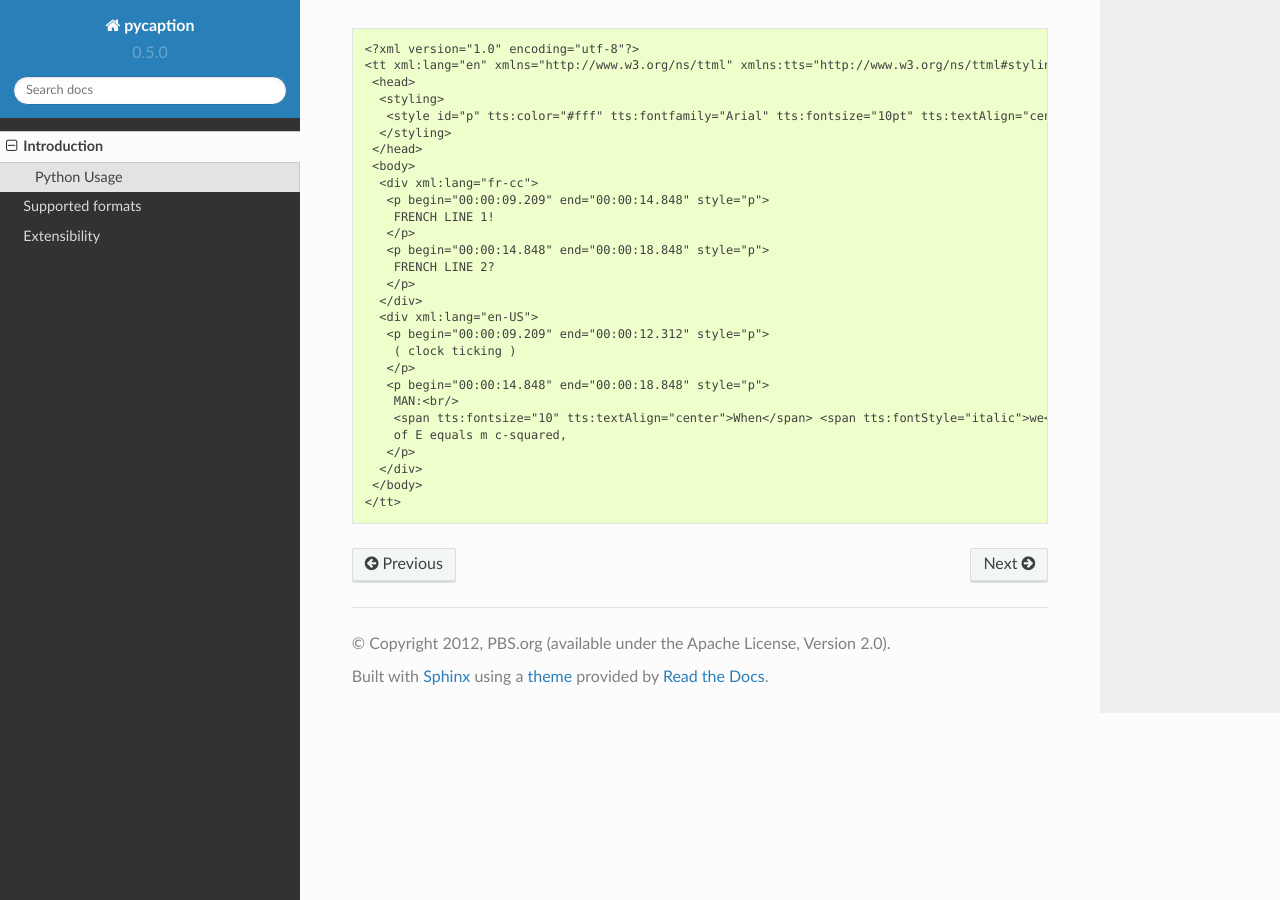
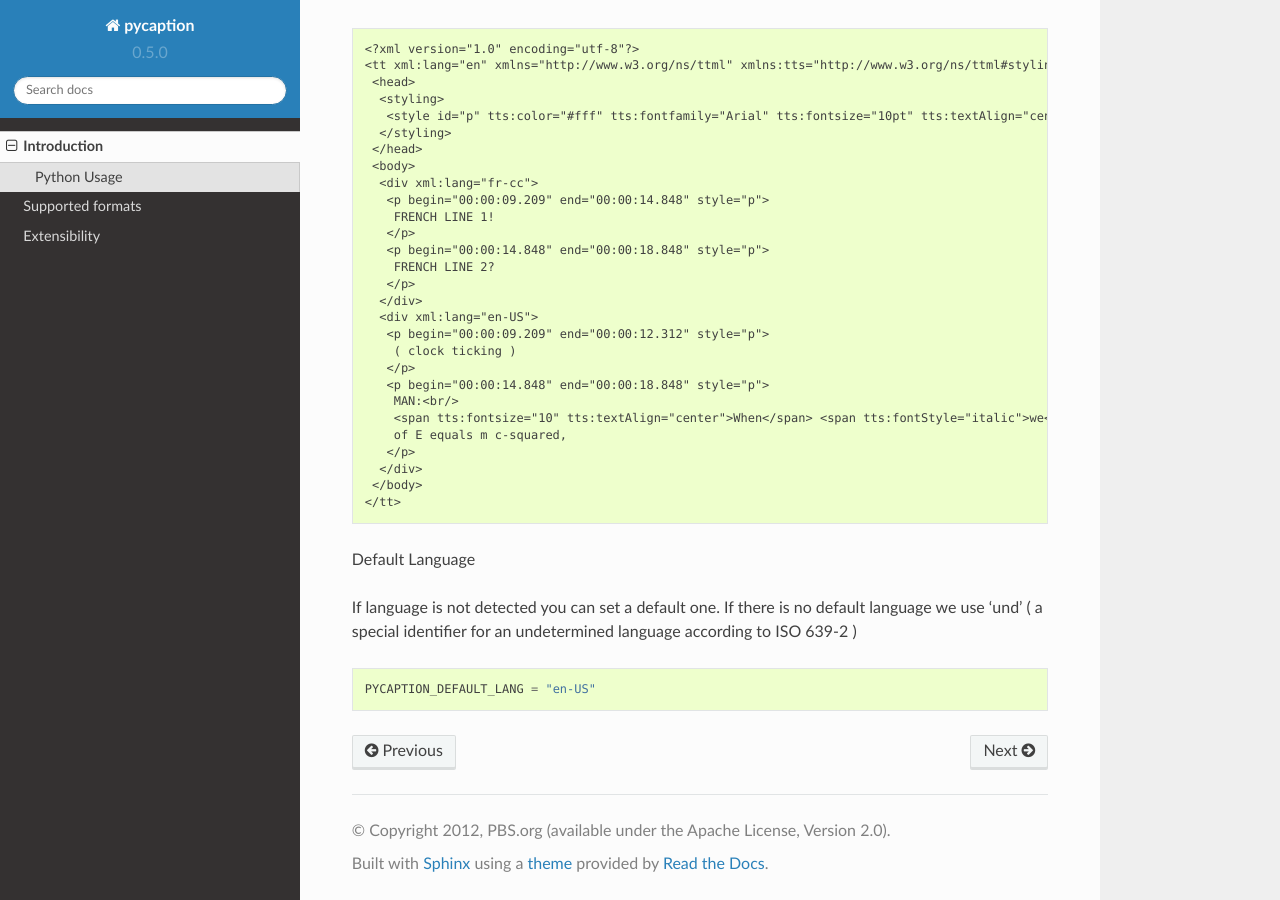
Before and after one commit to pbs/pycaption, a Sphinx documentation site: the page built from docs/introduction.rst, in a window 1280 px wide and 900 px high, scrolled down 1865 px. Built offline with Sphinx 7.4.7 and the Read the Docs theme 2.0.0, drawn with Linux system fonts in a browser that asks for light colours.

Commit message:
Default language posibility

```diff
--- a/docs/introduction.rst
+++ b/docs/introduction.rst
@@ -128,3 +128,12 @@ Which will output the following:
       </div>
      </body>
     </tt>
+
+Default Language
+
+If language is not detected you can set a default one.
+If there is no default language we use 'und' ( a special identifier for an undetermined language according to ISO 639-2 )
+
+::
+
+   PYCAPTION_DEFAULT_LANG = "en-US"
```
Also changed, not shown: 1 other file.
